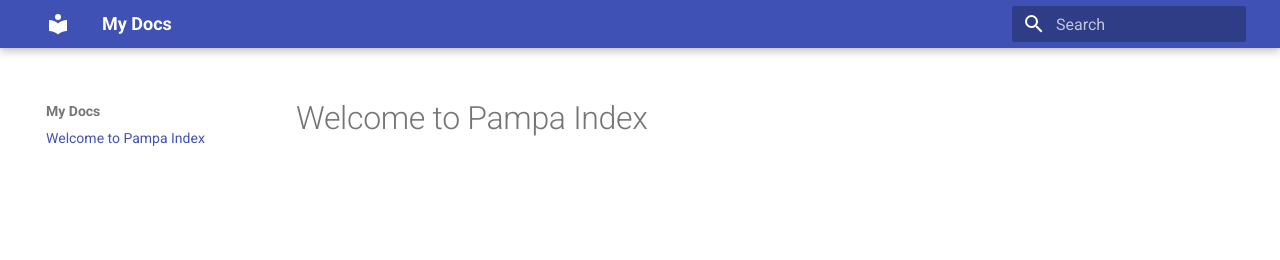
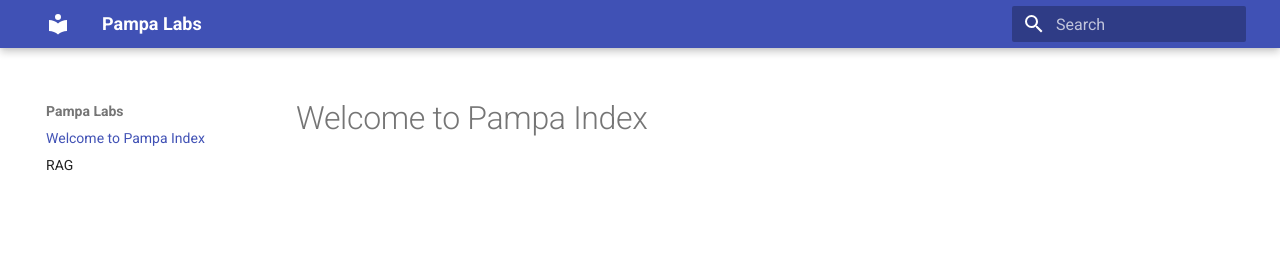
Before and after one commit to pampa-labs/pampa-labs.github.io, an MkDocs documentation site: the page built from docs/index.md, in a window 1280 px wide. Shown: the top 260 px of the page. Built offline with MkDocs 1.6.1 and Material for MkDocs 9.7.7, drawn with Linux system fonts in a browser that asks for light colours.

Commit message:
test doc

```diff
--- a/mkdocs.yml
+++ b/mkdocs.yml
@@ -1,3 +1,3 @@
-site_name: My Docs
+site_name: Pampa Labs
 theme:
   name: material
```
Also changed, not shown: docs/RAG.md (added).
